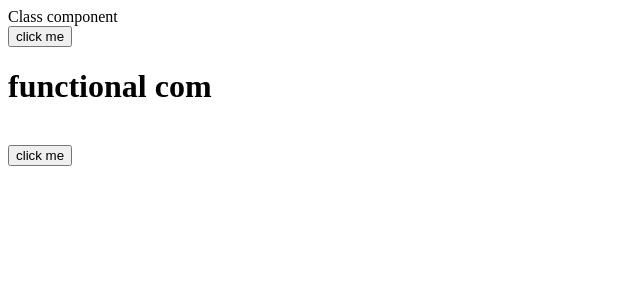
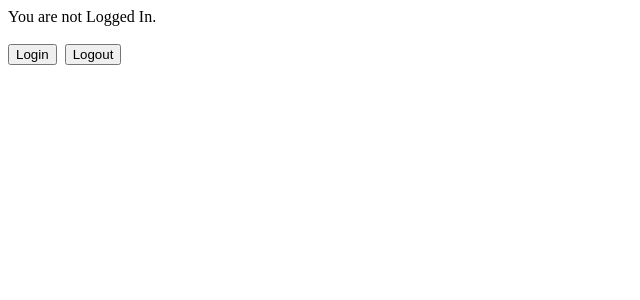
Before and after one commit to rumpapl/react-documentation-implimentation, a React (Create React App) app in the folder react_doc_imp_app/: page / in a window 1280 px wide. Shown: the top 300 px of the page, without its empty margins (0-640 px from the left). Built offline with nearby package versions, Linux system fonts and the light colour scheme; the HTML template or start-up script is replaced by a standard one.

Commit message:
worked on conditional component rendaring

```diff
--- a/react_doc_imp_app/src/App.js
+++ b/react_doc_imp_app/src/App.js
@@ -1,12 +1,9 @@
 
-import ClassCom from "./handling_event/ClassCom";
-import FunctionalCom  from "./handling_event/FunctionalCom";
-
+import Login from "./conditional_rendaring/auth/Login";
 function App() {
   return (
     <div>
-     <ClassCom />
-     <FunctionalCom />
+      <Login/>
     </div>
   );
 }
--- /dev/null
+++ b/react_doc_imp_app/src/conditional_rendaring/Greeting.js
@@ -0,0 +1,12 @@
+import React from 'react';
+import GuestGreeting from './greeting/GuestGreeting';
+import UserGreeting from './greeting/UserGreeting';
+
+const Greeting = (props) => {
+    if (props.isLogedIn)
+        return <UserGreeting />;
+    else
+        return <GuestGreeting />;
+}
+
+export default Greeting
--- /dev/null
+++ b/react_doc_imp_app/src/conditional_rendaring/auth/Login.js
@@ -0,0 +1,33 @@
+import React from 'react';
+import Greeting from '../Greeting';
+import LoginBtn from './LoginBtn';
+import LogoutBtn from './LogoutBtn';
+
+const Login = () => {
+    const [isLogedIn, setIsLogedIn] = React.useState(false);
+
+    function handleLogin() {
+        console.log('login clicked');
+        // console.log('IsLogedIn: ' + isLogedIn);
+        setIsLogedIn(true);
+
+    }
+    function handleLogout() {
+        console.log('logout clicked');
+        // console.log('IsLogedIn: ' + isLogedIn);
+        setIsLogedIn(false);
+    }
+    return (
+        <div>
+
+            <Greeting isLogedIn={isLogedIn} />
+            {console.log('IsLogedIn: ' + isLogedIn)}
+            <br />
+            <LoginBtn onClick={() => handleLogin()} />
+            &nbsp;&nbsp;
+            <LogoutBtn onClick={() => handleLogout()} />
+        </div>
+    )
+}
+
+export default Login
--- /dev/null
+++ b/react_doc_imp_app/src/conditional_rendaring/auth/LoginBtn.js
@@ -0,0 +1,9 @@
+import React from 'react'
+
+const LoginBtn = (props) => {
+    return (
+        <button onClick={props.onClick}>Login</button>
+    )
+}
+
+export default LoginBtn
--- /dev/null
+++ b/react_doc_imp_app/src/conditional_rendaring/auth/LogoutBtn.js
@@ -0,0 +1,9 @@
+import React from 'react'
+
+const LogoutBtn = (props) => {
+    return (
+        <button onClick={props.onClick}>Logout</button>
+    )
+}
+
+export default LogoutBtn
--- /dev/null
+++ b/react_doc_imp_app/src/conditional_rendaring/greeting/GuestGreeting.js
@@ -0,0 +1,11 @@
+import React from 'react'
+
+const GuestGreeting = () => {
+    return (
+        <div>
+            <span>You are not Logged In.</span>
+        </div>
+    )
+}
+
+export default GuestGreeting
--- /dev/null
+++ b/react_doc_imp_app/src/conditional_rendaring/greeting/UserGreeting.js
@@ -0,0 +1,11 @@
+import React from 'react'
+
+const UserGreeting = () => {
+    return (
+        <div>
+           <span>Welcome!! You are Logged In.</span>
+        </div>
+    )
+}
+
+export default UserGreeting
```
